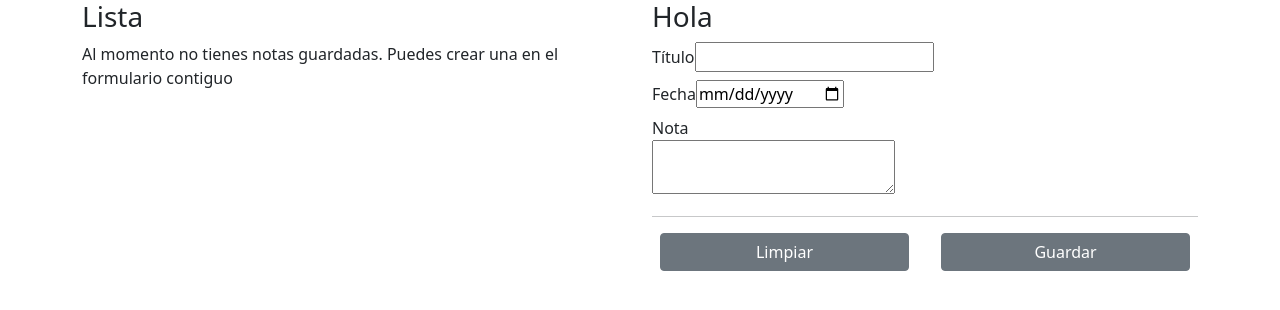
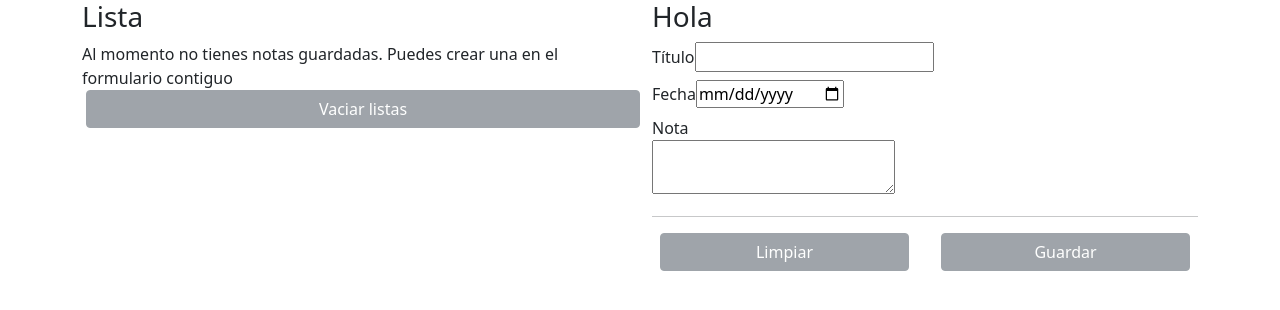
Before and after one commit to 18350291/notas, a React (Create React App) app: page / in a window 1280 px wide. Shown: the top 310 px of the page. Built offline with nearby package versions, Linux system fonts and the light colour scheme.

Commit message:
Se agregó el botón de borrar listas y deshabilitaron botones si no hay información para guardar

```diff
--- a/src/App.jsx
+++ b/src/App.jsx
@@ -16,7 +16,6 @@ function App() {
       ...inputState,
       [event.target.name]: event.target.value,
     });
-
   };
 
   const handleResetClick = () =>{
@@ -29,9 +28,9 @@ function App() {
   }
 
   const handleClickGuardar =() =>{
+    localStorage.setItem("notas", JSON.stringify([...notas, inputState]));
     setnotas([...notas, inputState])
 
-    localStorage.setItem("notas", JSON.stringify(notas));
     handleResetClick();
   }
 
@@ -44,6 +43,12 @@ function App() {
     });
     localStorage.setItem("notas",JSON.stringify(nuevoArreglo));
     setnotas([...nuevoArreglo])
+  }
+
+  const handleVaciarListas = ()=>{
+    setnotas([]);
+    localStorage.setItem("notas",JSON.stringify([]));
+
   }
 
   return (
@@ -70,6 +75,15 @@ function App() {
             )}
             </ol>
           }
+          <span className="row ms-1">
+            <button
+              type="button"
+              className="btn btn-secondary"
+              onClick={handleVaciarListas}
+              disabled={notas.length===0}>
+              Vaciar listas
+            </button>
+          </span>
         </div>
 
         <div className="col">
@@ -91,12 +105,12 @@ function App() {
             id = "fecha"
             name = "fecha"
             type = "date"
-            onChange = {handleInputChange}
+              onChange = {handleInputChange}
             value = {inputState.fecha}
         /></label>
 
         <br></br>
-        <label htmlfor = "nota">
+        <label htmlFor = "nota">
           Nota
           <textarea
             id = "nota"
@@ -116,6 +130,11 @@ function App() {
             type="button"
             className="btn btn-secondary"
             onClick={handleResetClick}
+            disabled={
+              inputState.titulo==='' ||
+              inputState.fecha===''||
+              inputState.nota===''
+              }
           >
             Limpiar
           </button>
@@ -128,7 +147,12 @@ function App() {
           <button
             type="button"
             className="btn btn-secondary"
-            onClick={handleClickGuardar}>
+            onClick={handleClickGuardar}
+            disabled={
+              inputState.titulo==='' ||
+              inputState.fecha===''||
+              inputState.nota===''
+              }>
             Guardar
           </button>
           </span>
```
